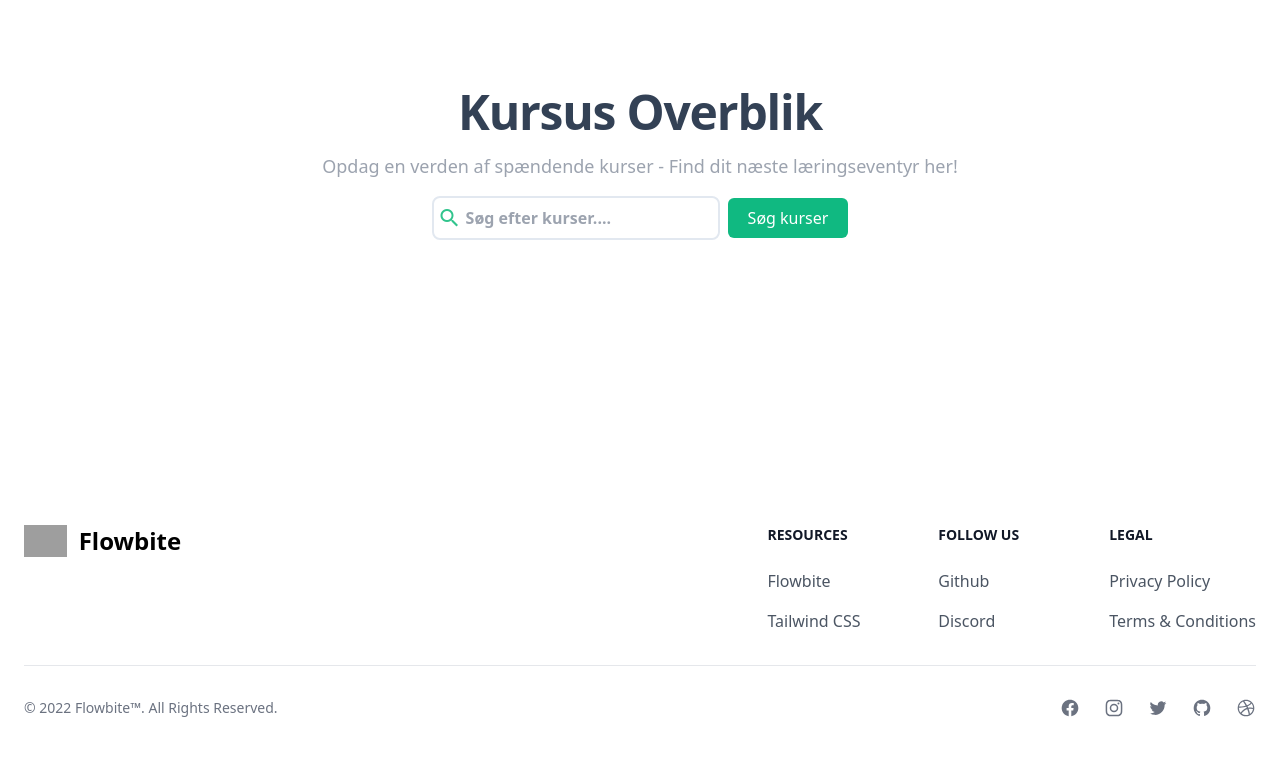
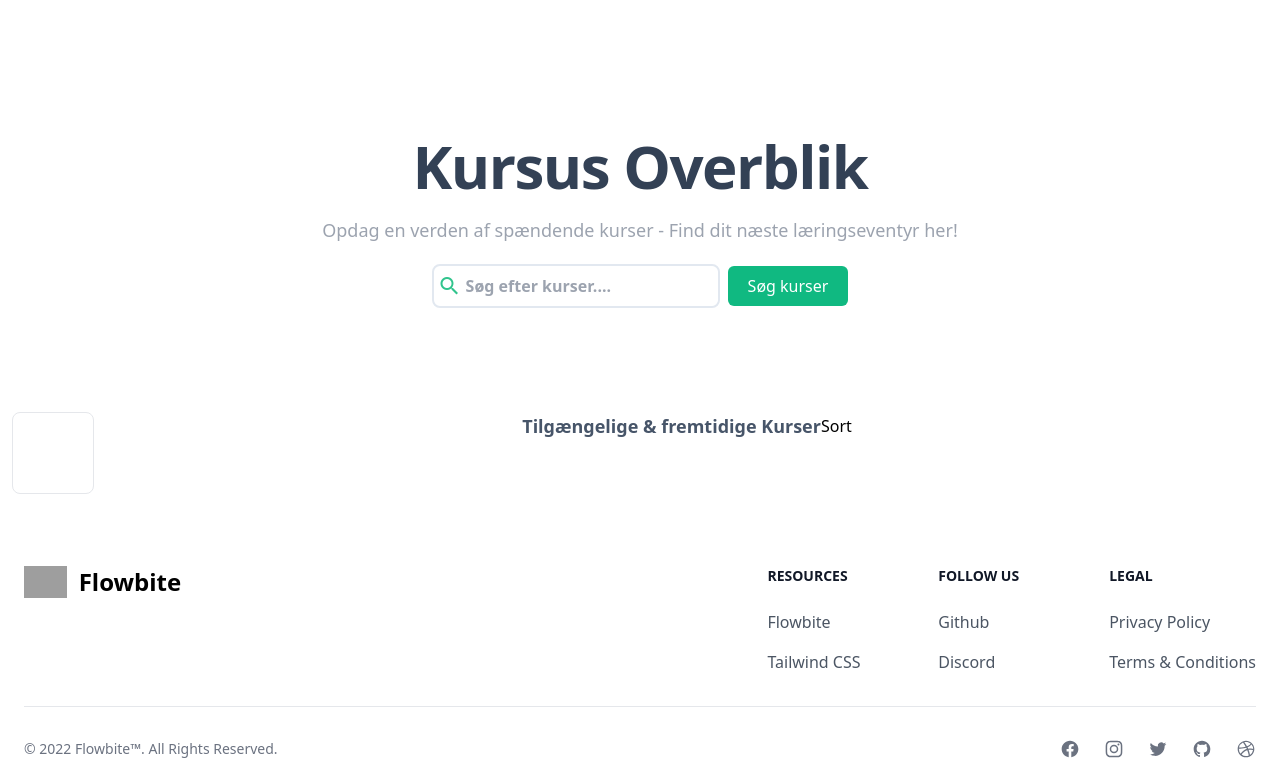
Before and after one commit to nikl1425/N5-Kurser, a Django app: page /courses in a window 1280 px wide. Shown: the part 58-841 px from the top of the page. Before the commit the page ends 775 px from the top, so only its background shows below. Run offline with Django 4.2, Linux system fonts and the light colour scheme; data that the repository does not hold is empty; style sheets or scripts are compiled from the project's sources; some libraries are stand-ins or nearby versions; grey boxes are pictures that could not be loaded.

Commit message:
made course site better

```diff
--- a/templates/courses.html
+++ b/templates/courses.html
@@ -1,13 +1,13 @@
 {% extends "_base.html" %} {% load static %} {% block content %}
 
 <section>
-  <div class="mx-auto max-w-screen-xl text-center bg-white py-20">
+  <div class="mx-auto max-w-screen-xl text-center bg-white pt-32 pb-12">
     <h1
-      class="text-4xl lg:text-5xl text-slate-700 font-bold tracking-tight py-2"
+      class="text-4xl lg:text-6xl text-slate-700 font-bold tracking-tight py-2"
     >
       Kursus Overblik
     </h1>
-    <h2 class="text-lg font-medium tracking-normal text-gray-400 py-2">
+    <h2 class="text-lg font-medium tracking-normal text-gray-400 py-3">
       Opdag en verden af spændende kurser - Find dit næste læringseventyr her!
     </h2>
     <div class="flex w-full justify-center my-2">
@@ -40,19 +40,21 @@
   <div></div>
 </section>
 
-<section class="mt-12 lg:px-6 lg:max-w-8xl lg:mx-auto">
+<section class="my-12 lg:px-3 lg:max-w-screen-2xl lg:mx-auto">
   <div class="flex lg:flex-row flex-col">
     <!-- COURSE FILTERING SECTION -->
 
-    <div class="flex md:hidden">
+    <div class="flex lg:hidden">
       <!-- mobile -->
       <h1>mobile</h1>
     </div>
 
-    <div class="hidden md:flex flex-col rounded-lg px-7 shrink-0">
+    <div class="hidden lg:flex flex-col">
+      <div class=" rounded-lg me-3 border-[1px] p-10">
         <!-- Ipad and beyond -->
         {% if categories %}
-      <h4 class="text-base font-semibold text-slate-600 pb-2">Kategori</h4>
+        <h4 class="text-base font-semibold text-slate-600 pb-1 divide-x">Kategori</h4>
+        <hr class="">
         <ul class="ps-4">
           {% for cat in categories %}
           <li class="text-base text-gray-400 font-normal">
@@ -68,15 +70,26 @@
         </ul>
         {% endif %}
       </div>
+    </div>
+
 
     <!-- COURSE LIST SECTION -->
-    <div class="grow max-w-5xl mx-auto">
-      <div id="courses-container" class="grid grid-cols-1 md:grid-cols-2 lg:grid-cols-3 lg:gap-5 py-5">
+    <div class="max-w-xl lg:max-w-screen-lg mx-auto">
+      <div class="min-w-full px-3 rounded-lg flex items-center justify-between">
+          <div>
+            <h3 class="text-lg font-bold text-slate-600">Tilgængelige & fremtidige Kurser</h3>
+          </div>
+          <div>
+            <button>Sort</button>
+          </div>
+      </div>
+
+      <div id="courses-container" class="grid grid-cols-1 md:grid-cols-2  md:gap-4 md:mx-2 lg:grid-cols-3 lg:gap-5 py-5">
         <!-- Product Card -->
         {% if courses %} {% for course in courses %}
         <a id="course_{{course.id}}" href="" published="{{course.published}}">
           <div
-            class="shadow-xl py-4 px-4 rounded-lg overflow-hidden hover:shadow-inner"
+            class="shadow-xl py-2 px-2 rounded-lg overflow-hidden hover:shadow-inner border-[1px]"
           >
             <img
               src="{{course.Image.url}}"
@@ -86,7 +99,7 @@
             <h1 class="font-bold text-slate-700 mt-2 text-lg">
               {{course.Name}}
             </h1>
-            <div>
+            <div class="mb-1">
               <span class="text-sm text-gray-600 font-semibold"
                 >Instruktør:
               </span>
@@ -106,7 +119,8 @@
 
               {% endif %}
             </div>
-            <div class="mt-1 max-h-24">
+            <hr class="my-1">
+            <div class="mt-1 max-h-24 py-1">
               <p class="font-normal line-clamp-3 text-gray-500 text-sm">
                 {{course.Description}}
               </p>
```
Lines whose indentation alone changed are shown as unchanged.
